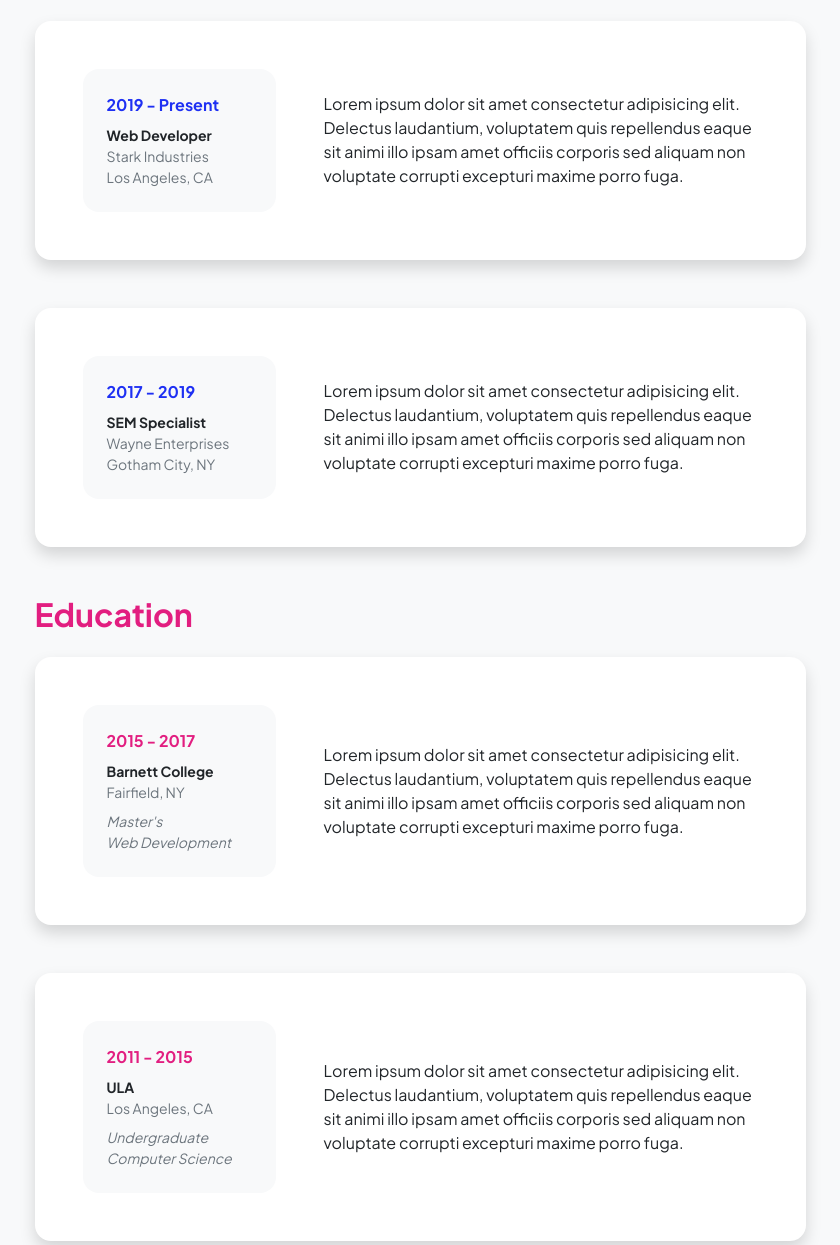
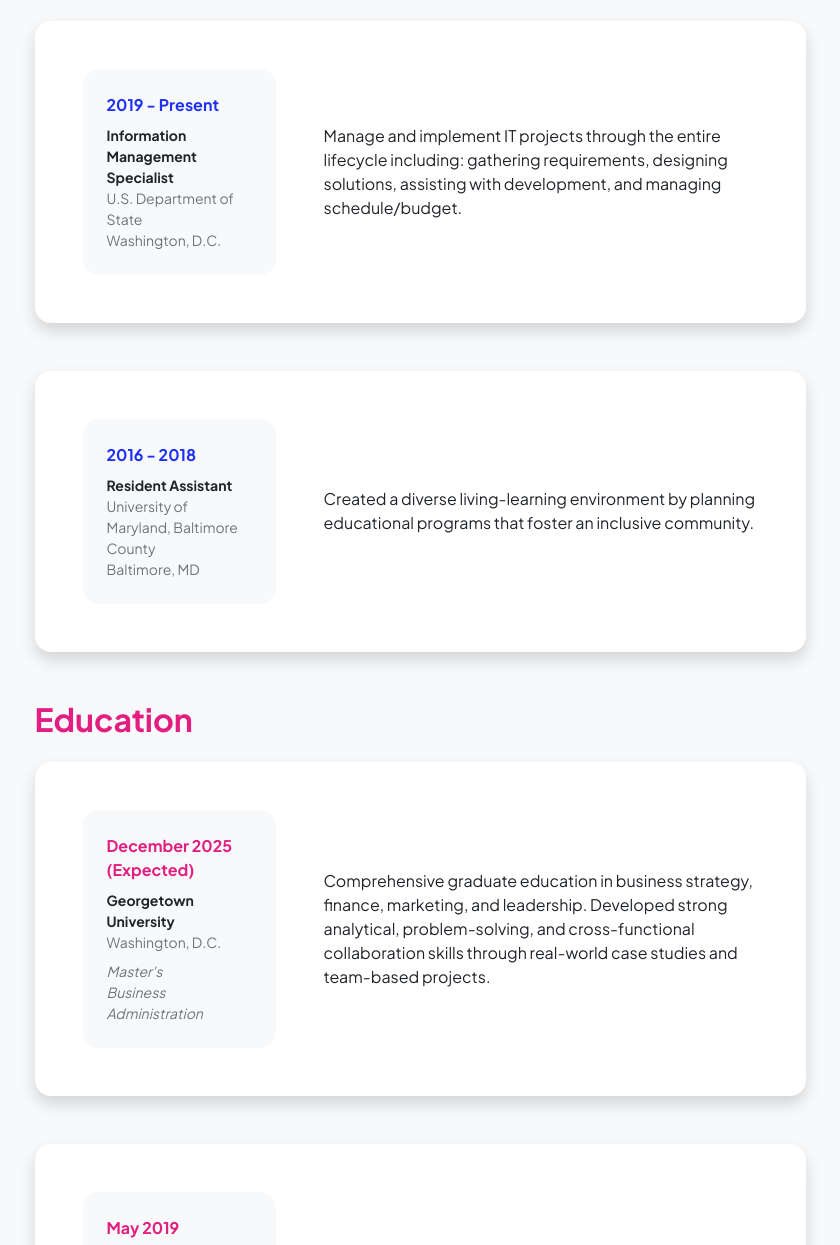
Before and after one commit to jake91234/personal-website-v2, a website: page dist/resume.html in a window 1280 px wide. Shown: the part 287-1532 px from the top of the page, without its empty margins (220-1060 px from the left). Drawn offline with nearby package versions, Linux system fonts and the light colour scheme.

Commit message:
update resume pt. 1

```diff
--- a/dist/resume.html
+++ b/dist/resume.html
@@ -5,7 +5,7 @@
         <meta name="viewport" content="width=device-width, initial-scale=1, shrink-to-fit=no" />
         <meta name="description" content="" />
         <meta name="author" content="" />
-        <title>Personal - Start Bootstrap Template</title>
+        <title>Jacob Mathew</title>
         <!-- Favicon-->
         <link rel="icon" type="image/x-icon" href="assets/favicon.ico" />
         <!-- Custom Google font-->
@@ -22,13 +22,13 @@
             <!-- Navigation-->
             <nav class="navbar navbar-expand-lg navbar-light bg-white py-3">
                 <div class="container px-5">
-                    <a class="navbar-brand" href="index.html"><span class="fw-bolder text-primary">Start Bootstrap</span></a>
+                    <a class="navbar-brand" href="index.html"><span class="fw-bolder text-primary">Jacob Mathew</span></a>
                     <button class="navbar-toggler" type="button" data-bs-toggle="collapse" data-bs-target="#navbarSupportedContent" aria-controls="navbarSupportedContent" aria-expanded="false" aria-label="Toggle navigation"><span class="navbar-toggler-icon"></span></button>
                     <div class="collapse navbar-collapse" id="navbarSupportedContent">
                         <ul class="navbar-nav ms-auto mb-2 mb-lg-0 small fw-bolder">
                             <li class="nav-item"><a class="nav-link" href="index.html">Home</a></li>
                             <li class="nav-item"><a class="nav-link" href="resume.html">Resume</a></li>
-                            <li class="nav-item"><a class="nav-link" href="projects.html">Projects</a></li>
+                            <li class="nav-item"><a class="nav-link" href="projects.html">Hobbies</a></li>
                             <li class="nav-item"><a class="nav-link" href="contact.html">Contact</a></li>
                         </ul>
                     </div>
@@ -59,12 +59,12 @@
                                         <div class="col text-center text-lg-start mb-4 mb-lg-0">
                                             <div class="bg-light p-4 rounded-4">
                                                 <div class="text-primary fw-bolder mb-2">2019 - Present</div>
-                                                <div class="small fw-bolder">Web Developer</div>
-                                                <div class="small text-muted">Stark Industries</div>
-                                                <div class="small text-muted">Los Angeles, CA</div>
+                                                <div class="small fw-bolder">Information Management Specialist</div>
+                                                <div class="small text-muted">U.S. Department of State</div>
+                                                <div class="small text-muted">Washington, D.C.</div>
                                             </div>
                                         </div>
-                                        <div class="col-lg-8"><div>Lorem ipsum dolor sit amet consectetur adipisicing elit. Delectus laudantium, voluptatem quis repellendus eaque sit animi illo ipsam amet officiis corporis sed aliquam non voluptate corrupti excepturi maxime porro fuga.</div></div>
+                                        <div class="col-lg-8"><div>Manage and implement IT projects through the entire lifecycle including: gathering requirements, designing solutions, assisting with development, and managing schedule/budget.</div></div>
                                     </div>
                                 </div>
                             </div>
@@ -74,13 +74,13 @@
                                     <div class="row align-items-center gx-5">
                                         <div class="col text-center text-lg-start mb-4 mb-lg-0">
                                             <div class="bg-light p-4 rounded-4">
-                                                <div class="text-primary fw-bolder mb-2">2017 - 2019</div>
-                                                <div class="small fw-bolder">SEM Specialist</div>
-                                                <div class="small text-muted">Wayne Enterprises</div>
-                                                <div class="small text-muted">Gotham City, NY</div>
+                                                <div class="text-primary fw-bolder mb-2">2016 - 2018</div>
+                                                <div class="small fw-bolder">Resident Assistant</div>
+                                                <div class="small text-muted">University of Maryland, Baltimore County</div>
+                                                <div class="small text-muted">Baltimore, MD</div>
                                             </div>
                                         </div>
-                                        <div class="col-lg-8"><div>Lorem ipsum dolor sit amet consectetur adipisicing elit. Delectus laudantium, voluptatem quis repellendus eaque sit animi illo ipsam amet officiis corporis sed aliquam non voluptate corrupti excepturi maxime porro fuga.</div></div>
+                                        <div class="col-lg-8"><div>Created a diverse living-learning environment by planning educational programs that foster an inclusive community.</div></div>
                                     </div>
                                 </div>
                             </div>
@@ -94,18 +94,18 @@
                                     <div class="row align-items-center gx-5">
                                         <div class="col text-center text-lg-start mb-4 mb-lg-0">
                                             <div class="bg-light p-4 rounded-4">
-                                                <div class="text-secondary fw-bolder mb-2">2015 - 2017</div>
+                                                <div class="text-secondary fw-bolder mb-2">December 2025 (Expected)</div>
                                                 <div class="mb-2">
-                                                    <div class="small fw-bolder">Barnett College</div>
-                                                    <div class="small text-muted">Fairfield, NY</div>
+                                                    <div class="small fw-bolder">Georgetown University</div>
+                                                    <div class="small text-muted">Washington, D.C.</div>
                                                 </div>
                                                 <div class="fst-italic">
                                                     <div class="small text-muted">Master's</div>
-                                                    <div class="small text-muted">Web Development</div>
+                                                    <div class="small text-muted">Business Administration</div>
                                                 </div>
                                             </div>
                                         </div>
-                                        <div class="col-lg-8"><div>Lorem ipsum dolor sit amet consectetur adipisicing elit. Delectus laudantium, voluptatem quis repellendus eaque sit animi illo ipsam amet officiis corporis sed aliquam non voluptate corrupti excepturi maxime porro fuga.</div></div>
+                                        <div class="col-lg-8"><div>Comprehensive graduate education in business strategy, finance, marketing, and leadership. Developed strong analytical, problem-solving, and cross-functional collaboration skills through real-world case studies and team-based projects.</div></div>
                                     </div>
                                 </div>
                             </div>
@@ -115,18 +115,18 @@
                                     <div class="row align-items-center gx-5">
                                         <div class="col text-center text-lg-start mb-4 mb-lg-0">
                                             <div class="bg-light p-4 rounded-4">
-                                                <div class="text-secondary fw-bolder mb-2">2011 - 2015</div>
+                                                <div class="text-secondary fw-bolder mb-2">May 2019</div>
                                                 <div class="mb-2">
-                                                    <div class="small fw-bolder">ULA</div>
-                                                    <div class="small text-muted">Los Angeles, CA</div>
+                                                    <div class="small fw-bolder">University of Maryland, Baltimore County (UMBC)</div>
+                                                    <div class="small text-muted">Baltimore, MD</div>
                                                 </div>
                                                 <div class="fst-italic">
                                                     <div class="small text-muted">Undergraduate</div>
-                                                    <div class="small text-muted">Computer Science</div>
+                                                    <div class="small text-muted">Business Technology Administration</div>
                                                 </div>
                                             </div>
                                         </div>
-                                        <div class="col-lg-8"><div>Lorem ipsum dolor sit amet consectetur adipisicing elit. Delectus laudantium, voluptatem quis repellendus eaque sit animi illo ipsam amet officiis corporis sed aliquam non voluptate corrupti excepturi maxime porro fuga.</div></div>
+                                        <div class="col-lg-8"><div>Blended education in business management and information systems. Gained expertise in project management, data analysis, and enterprise technologies to drive operational efficiency and strategic decision-making in tech-enabled business environments.</div></div>
                                     </div>
                                 </div>
                             </div>
@@ -183,7 +183,7 @@
         <footer class="bg-white py-4 mt-auto">
             <div class="container px-5">
                 <div class="row align-items-center justify-content-between flex-column flex-sm-row">
-                    <div class="col-auto"><div class="small m-0">Copyright &copy; Your Website 2023</div></div>
+                    <div class="col-auto"><div class="small m-0">Copyright &copy; Jacob Mathew 2025</div></div>
                     <div class="col-auto">
                         <a class="small" href="#!">Privacy</a>
                         <span class="mx-1">&middot;</span>
```
